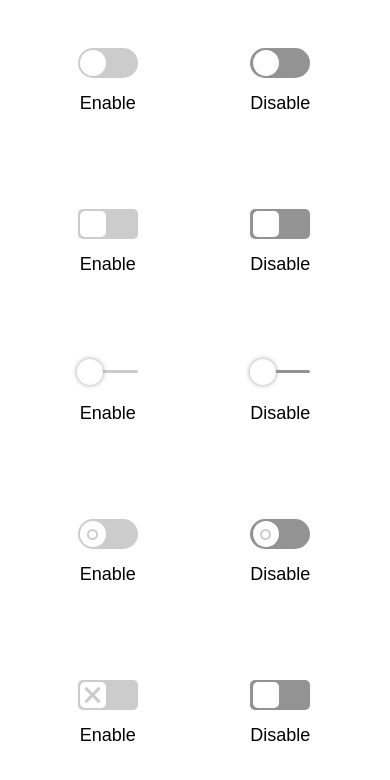
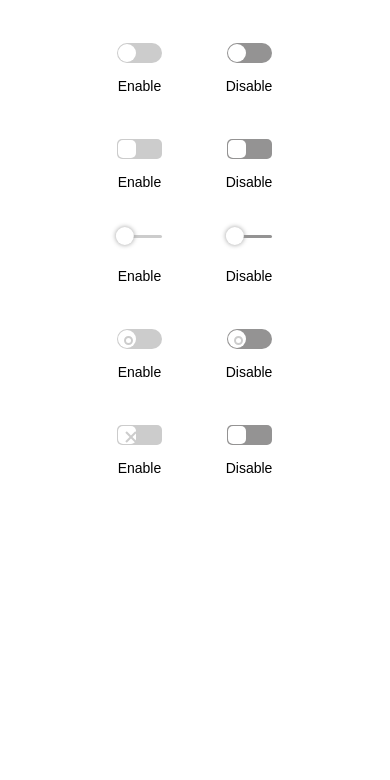
Before and after one commit to eyeedev/100DaysOfCode, a plain HTML site: page 002/Switch Buttons/index.html in a window 390 px wide. Drawn offline with Linux system fonts and the light colour scheme.

Commit message:
updated css

```diff
--- a/002/Switch Buttons/style.css
+++ b/002/Switch Buttons/style.css
@@ -1,43 +1,51 @@
-html{
+html {
   box-sizing: border-box;
   margin: 0;
   font-family: 'Poppins', sans-serif;
 }
-body{
+
+body {
   display: flex;
   flex-wrap: wrap;
   justify-content: center;
   align-items: center;
   flex-direction: column;
+  padding: 20px;
 }
-.row{
+
+.row {
   display: block;
 }
-.box{
-  display:inline-flex;
+
+.box {
+  display: inline-flex;
   justify-content: center;
   flex-direction: column;
   align-items: center;
   margin: 40px;
   font-size: 18px;
 }
-.box p{
+
+.box p {
   margin: 15px;
 }
-.switch input{
+
+.switch input {
   display: none;
 }
-.switch{
+
+.switch {
   display: flex;
   background-color: #ccc;
-  width:60px ;
+  width: 60px;
   height: 30px;
   border-radius: 27px;
   cursor: pointer;
   position: relative;
   transition: background-color .5s;
 }
-.switch::before{
+
+.switch::before {
   position: relative;
   width: 26px;
   height: 26px;
@@ -48,44 +56,54 @@ body{
   top: 1.5px;
   transition: .5s;
 }
-.switch:has(input:checked)::before{
+
+.switch:has(input:checked)::before {
   left: 31.5px;
   transition: .5s;
 }
-.switch:has(input:checked){
+
+.switch:has(input:checked) {
   background-color: rgb(31, 172, 143);
   transition: .5s;
 }
-.switch:focus{
+
+.switch:focus {
   outline: none;
   box-shadow: 0px 0px 3px #6bb9c7;
   transition: .5s;
 }
-.switch:has(input:disabled){
+
+.switch:has(input:disabled) {
   cursor: not-allowed;
-  background-color:  #949393;
+  background-color: #949393;
 }
-.switch.rectangular{
+
+.switch.rectangular {
   border-radius: 5px;
 }
-.switch.switch.rectangular::before{
+
+.switch.switch.rectangular::before {
   border-radius: 5px;
 }
-.switch.linear{
+
+.switch.linear {
   height: 3px;
 }
-.switch.linear::before{
+
+.switch.linear::before {
   translate: -12% -50%;
-  box-shadow:  0px 0px 5px #9c9c9c;
+  box-shadow: 0px 0px 5px #9c9c9c;
 }
-.switch.linear:has(input:checked)::before{
+
+.switch.linear:has(input:checked)::before {
   left: 39px;
 }
-p.linear{
+
+p.linear {
   margin-top: 30px;
 }
 
-.c-l::after{
+.c-l::after {
   position: absolute;
   width: 7px;
   height: 7px;
@@ -98,18 +116,18 @@ p.linear{
   transition: .5s;
 }
 
-.c-l:has(input:checked)::after{
+.c-l:has(input:checked)::after {
   width: 2px;
   height: 10px;
   border: none;
   border-radius: 1px;
-  background-color:  rgb(31, 172, 143);
+  background-color: rgb(31, 172, 143);
   left: 43.5px;
   top: 10px;
 }
 
- .line1{
-  position:absolute;
+.line1 {
+  position: absolute;
   background-color: #ccc;
   width: 3px;
   height: 20px;
@@ -119,7 +137,8 @@ p.linear{
   transform: rotate(45deg);
   transition: .5s;
 }
-.line2{
+
+.line2 {
   position: absolute;
   background-color: #ccc;
   width: 3px;
@@ -130,17 +149,19 @@ p.linear{
   transform: rotate(-45deg);
   transition: .5s;
 }
-input:checked+.line1{
+
+input:checked + .line1 {
   background-color: rgb(31, 172, 143);
   width: 3px;
   height: 16px;
   content: '';
-  top:6px;
+  top: 6px;
   left: 46px;
   transform: rotate(40deg);
   transition: .5s;
 }
-input:checked~.line2{
+
+input:checked ~ .line2 {
   background-color: rgb(31, 172, 143);
   width: 3px;
   height: 10px;
@@ -150,3 +171,112 @@ input:checked~.line2{
   transform: rotate(-50deg);
   transition: .5s;
 }
+
+
+@media (max-width: 768px) {
+  .box {
+    margin: 20px;
+    font-size: 16px;
+  }
+
+  .switch {
+    width: 50px;
+    height: 25px;
+  }
+
+  .switch::before {
+    width: 21px;
+    height: 21px;
+    left: 2px;
+    top: 2px;
+  }
+
+  .switch:has(input:checked)::before {
+    left: 27px;
+  }
+
+  .c-l::after {
+    width: 6px;
+    height: 6px;
+    left: 8px;
+    top: 8px;
+  }
+
+  .c-l:has(input:checked)::after {
+    left: 36px;
+    top: 8px;
+  }
+
+  .line1, .line2 {
+    width: 2px;
+    height: 16px;
+  }
+
+  input:checked + .line1 {
+    width: 2px;
+    height: 12px;
+    top: 5px;
+    left: 39px;
+  }
+
+  input:checked ~ .line2 {
+    width: 2px;
+    height: 8px;
+    top: 9px;
+    left: 32px;
+  }
+}
+
+@media (max-width: 480px) {
+  .box {
+    margin: 15px;
+    font-size: 14px;
+  }
+
+  .switch {
+    width: 45px;
+    height: 20px;
+  }
+
+  .switch::before {
+    width: 18px;
+    height: 18px;
+    left: 1.5px;
+    top: 1px;
+  }
+
+  .switch:has(input:checked)::before {
+    left: 24px;
+  }
+
+  .c-l::after {
+    width: 5px;
+    height: 5px;
+    left: 7px;
+    top: 7px;
+  }
+
+  .c-l:has(input:checked)::after {
+    left: 33px;
+    top: 7px;
+  }
+
+  .line1, .line2 {
+    width: 2px;
+    height: 14px;
+  }
+
+  input:checked + .line1 {
+    width: 2px;
+    height: 10px;
+    top: 4px;
+    left: 36px;
+  }
+
+  input:checked ~ .line2 {
+    width: 2px;
+    height: 7px;
+    top: 8px;
+    left: 30px;
+  }
+}
--- a/004/Stairs/style.css
+++ b/004/Stairs/style.css
@@ -1,8 +1,9 @@
-html{
+html {
   box-sizing: border-box;
   margin: 0;
 }
-body{
+
+body {
   display: flex;
   font-family: "Roboto Condensed", sans-serif;
   font-optical-sizing: auto;
@@ -10,67 +11,74 @@ body{
   background-color: #1d1c1c;
 }
 
-.steps{
+.steps {
   width: 500px;
   margin-left: 200px;
   margin-top: 200px;
+}
 
-
-  .step{
+.step {
   position: relative;
   width: 300px;
   height: 60px;
   overflow: hidden;
-
-   &.step:nth-child(odd){
-    transform: skew(60deg,-30deg) scaleY(0.6667);
 }
 
-   &.step:nth-child(even){
-    transform: skew(0,-30deg) scaleY(1.3333);
+.step:nth-child(odd) {
+  transform: skew(60deg, -30deg) scaleY(0.6667);
 }
-   &.step:nth-child(1){
+
+.step:nth-child(even) {
+  transform: skew(0, -30deg) scaleY(1.3333);
+}
+
+.step:nth-child(1) {
   left: -35px;
-    .text{
+}
+
+.step:nth-child(1) .text {
   margin-top: 0;
 }
-   }
-   &.step:nth-child(2){
-     .text{
+
+.step:nth-child(2) .text {
   margin-top: -60px;
 }
+
+.step:nth-child(3) {
+  left: 34px;
 }
-   &.step:nth-child(3){
-    left: 34px;
-    .text{
+
+.step:nth-child(3) .text {
   margin-top: -120px;
 }
+
+.step:nth-child(4) {
+  left: 69px;
 }
-   &.step:nth-child(4){
-    left: 69px;
-    .text{
+
+.step:nth-child(4) .text {
   margin-top: -180px;
 }
+
+.step:nth-child(5) {
+  left: 103px;
 }
-   &.step:nth-child(5){
-    left: 103px;
-    .text{
+
+.step:nth-child(5) .text {
   margin-top: -240px;
 }
-   }
 
-   .text{
+.text {
   display: flex;
   flex-direction: column;
   justify-content: start;
   align-items: start;
   font-size: 40px;
   color: #fafaf7;
-    opacity: .8;
+  opacity: 0.8;
   transform: translateY(-100px);
 }
-  }
-}
-span{
+
+span {
   transform: scaleY(1.7);
 }
```
Also changed, not shown: 001/Titlebar/style.css (+53 -14 lines). Lines whose indentation alone changed are shown as unchanged.
